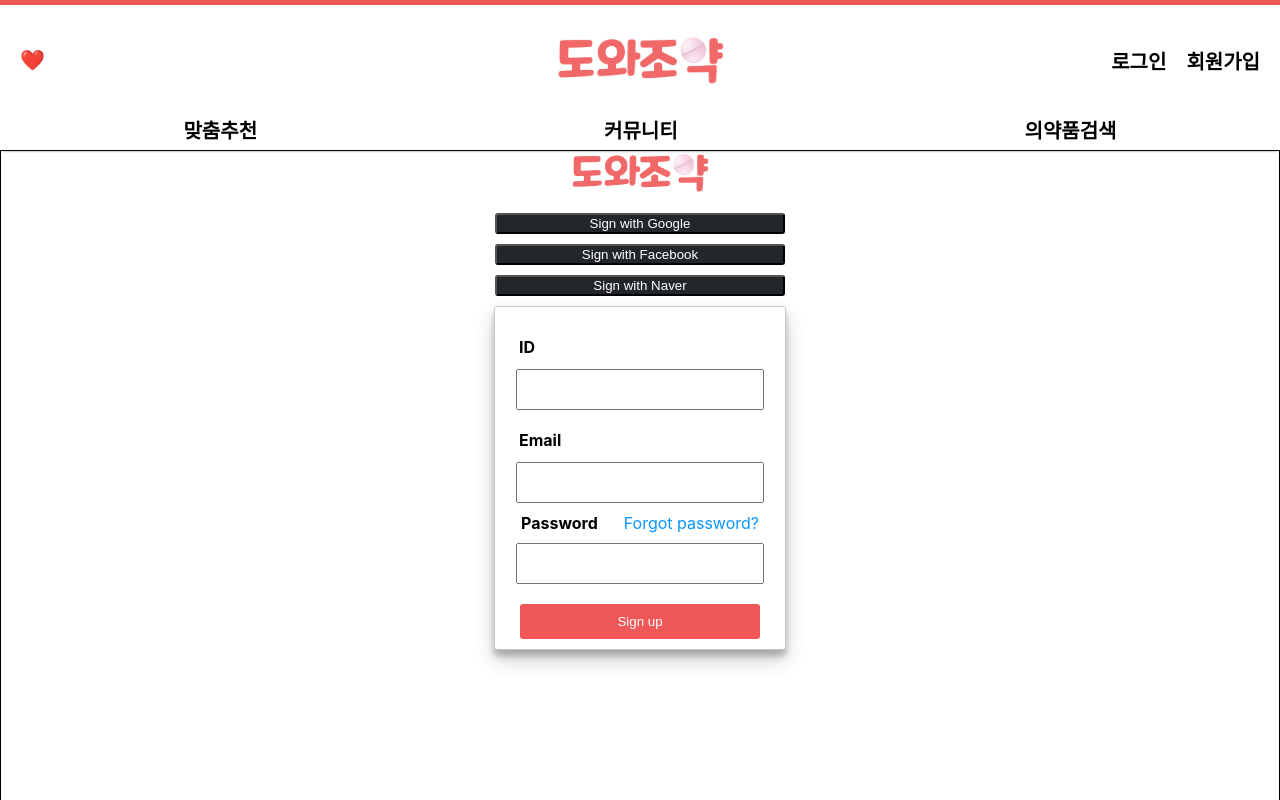
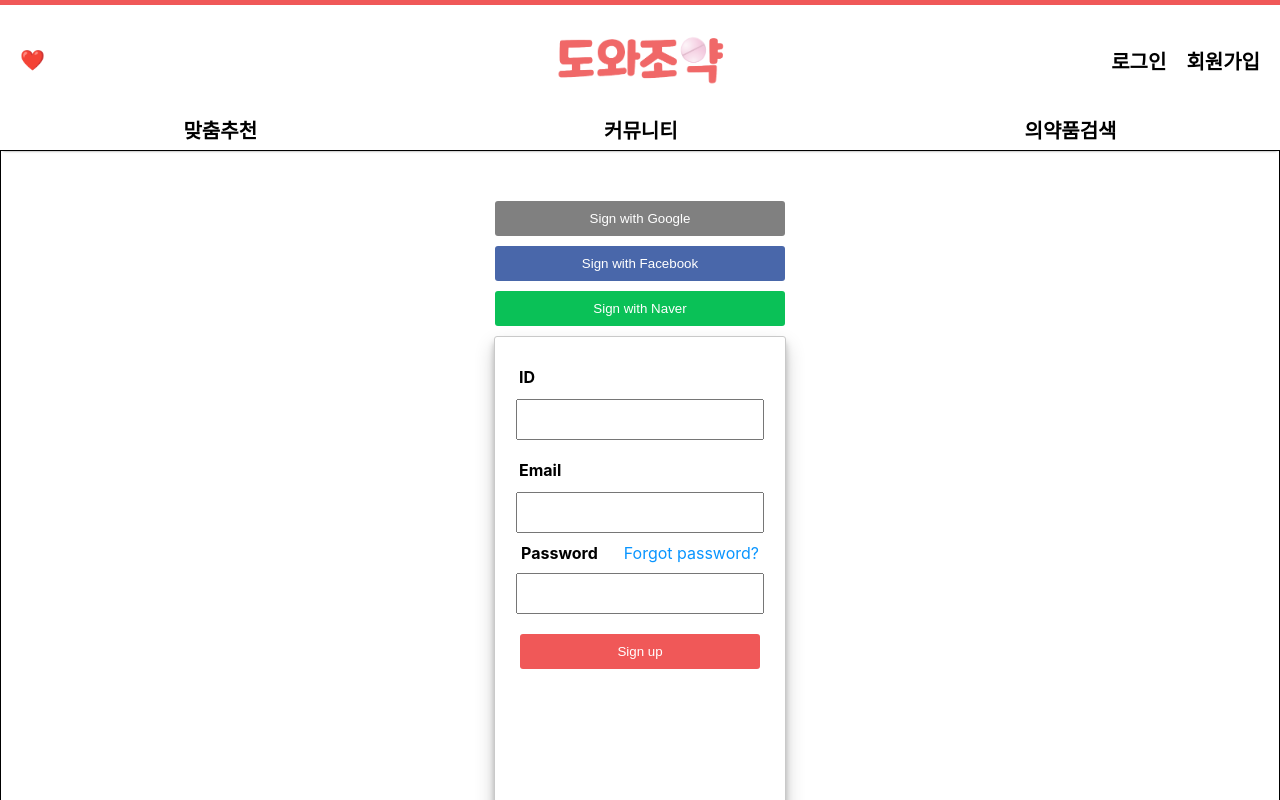
Before and after one commit to codestates-seb/seb43_main_009, a React app in the folder client/: page /signup in a window 1280 px wide. Shown: the top 800 px of the page. Built offline with nearby package versions, Linux system fonts and the light colour scheme; a web font is replaced by a local one.

Commit message:
[FE][Fix] signup 버그수정

```diff
--- a/client/src/page/Signup.js
+++ b/client/src/page/Signup.js
@@ -11,7 +11,7 @@ const Wrapper = styled.div`
     width: 100%;
     display: flex;
     justify-content: space-around;
-    height: 1800px;
+    height: 1000px;
     margin-top: 50px;
 `;
 
@@ -20,7 +20,7 @@ const SignupWrapper = styled.div`
     align-items: center;
     justify-content: center;
     flex-direction: column;
-    height: 400px;
+    height: 700px;
 `;
 
 const Logo = styled.img`
@@ -31,25 +31,28 @@ const GoogleSignup = styled.button`
     width: 290px;
     height: 37px;
     margin-bottom: 10px;
-    background-color: #23262a;
+    background-color: grey;
     color: white;
     border-radius: 3px;
+    border: none;
 `;
 const FacebookSignup = styled.button`
     width: 290px;
     height: 37px;
     margin-bottom: 10px;
-    background-color: #23262a;
+    background-color: #4967AA;
     color: white;
     border-radius: 3px;
+    border: none;
 `;
 const NaverSignup = styled.button`
     width: 290px;
-    height: 100px;
+    height: 37px;
     margin-bottom: 10px;
-    background-color: #23262a;
+    background-color: #0AC157;
     color: white;
     border-radius: 3px;
+    border: none;
 `;
 const EmailSignup = styled.form`
     display: flex;
@@ -157,7 +160,6 @@ export default function Signup() {
         <Layout>
             <Wrapper>
                 <SignupWrapper>
-                    <Logo src={logo} />
                     <GoogleSignup>Sign with Google</GoogleSignup>
                     <FacebookSignup>Sign with Facebook</FacebookSignup>
                     <NaverSignup>Sign with Naver</NaverSignup>
```
